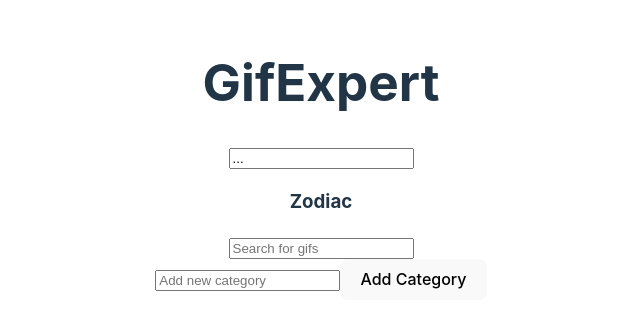
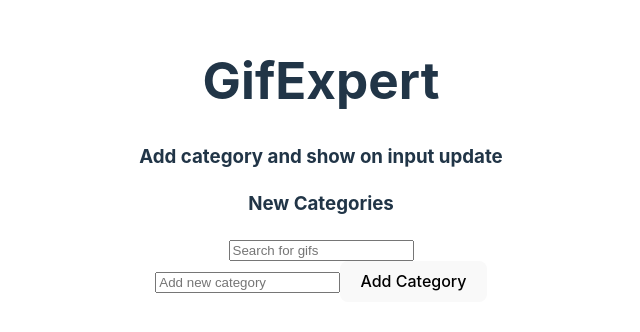
Before and after one commit to PostboxRetinal/EDA2, a React (Vite) app in the folder challenge-9/: page / in a window 1280 px wide. Shown: the part 232-564 px from the top of the page, without its empty margins (319-959 px from the left). Built offline with nearby package versions, Linux system fonts and the light colour scheme.

Commit message:
general improvements

```diff
--- a/challenge-9/index.html
+++ b/challenge-9/index.html
@@ -4,7 +4,7 @@
     <meta charset="UTF-8" />
     <link rel="icon" type="image/svg+xml" href="/vite.svg" />
     <meta name="viewport" content="width=device-width, initial-scale=1.0" />
-    <title>Challenge 9</title>
+    <title>React - Challenge 9</title>
   </head>
   <body>
     <div id="root"></div>
--- a/challenge-9/src/components/AddCategory.jsx
+++ b/challenge-9/src/components/AddCategory.jsx
@@ -13,16 +13,6 @@ export const AddCategory = ({ onAddCategory }) => {
 		onAddCategory(inputValue);
 		setInputValue('');
 	};
-
-	return (
-		<form onSubmit={(event) => onSubmit(event)}>
-			<input type="text"
-                placeholder="Buscar"
-                value={inputValue}
-                onChange={event => onInputChange(event)}
-            />
-		</form>
-	);
 }
 
 AddCategory.propTypes = {
--- a/challenge-9/src/components/GifGrid.jsx
+++ b/challenge-9/src/components/GifGrid.jsx
@@ -2,7 +2,8 @@ import { useEffect, useState } from "react";
 import PropTypes from 'prop-types';
 
 const getGifs = async (category) => {
-    const url = `https://api.giphy.com/v1/gifs/search?api_key=9EE68wmo2x5vQQmfjbHe46sJUJ1bp4Qd&q=${category}&limit=25&offset=0&rating=g&lang=en&bundle=messaging_non_clips`;
+    const apiKey = import.meta.env.VITE_REACT_APP_GIPHY_API_KEY;
+    const url = `https://api.giphy.com/v1/gifs/search?api_key=${apiKey}&q=${category}&limit=25&offset=0&rating=g&lang=en&bundle=messaging_non_clips`;
     const res = await fetch(url);
     const { data } = await res.json();
 
--- a/challenge-9/src/components/GiftExpertApp.jsx
+++ b/challenge-9/src/components/GiftExpertApp.jsx
@@ -3,7 +3,7 @@ import {AddCategory } from './AddCategory';
 import {GifGrid} from './GifGrid';
 
 export const GiftExpertApp = () => {
-    const [categories, setCategories] = useState(['Zodiac']);
+    const [categories, setCategories] = useState(['New Categories']);
 
     const onAddCategory = (category) => {
         setCategories( list => [...list, category]);
@@ -11,7 +11,8 @@ export const GiftExpertApp = () => {
 
     return (
         <>
-            <h1>GifExpert</h1>
+            <h1>GifExpert<br/></h1>
+            <h3> Add category and show on input update</h3>
             <AddCategory onAddCategory={onAddCategory} />
             {
                 categories.map(
```
Also changed, not shown: 1 other file (tests, documents, lock files or other folders).
